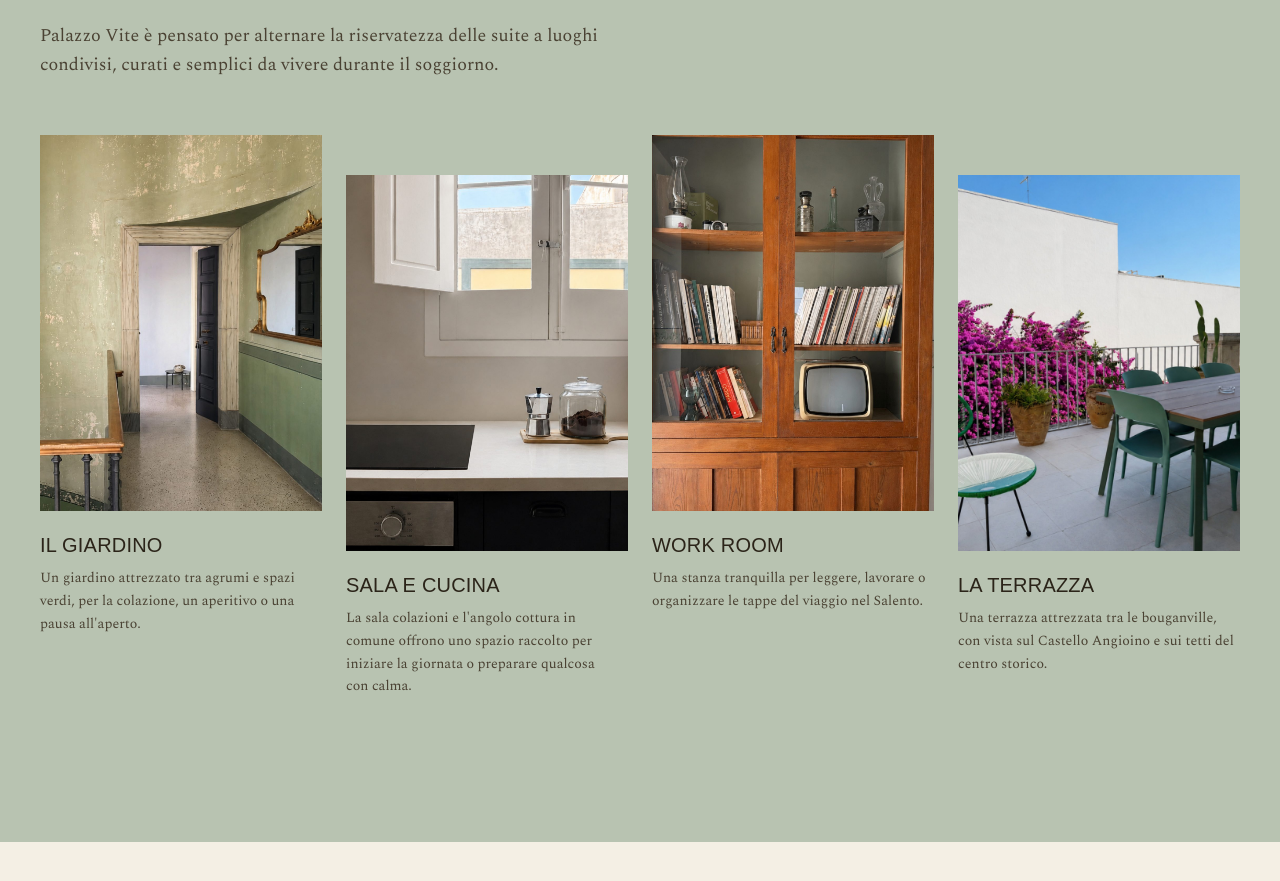
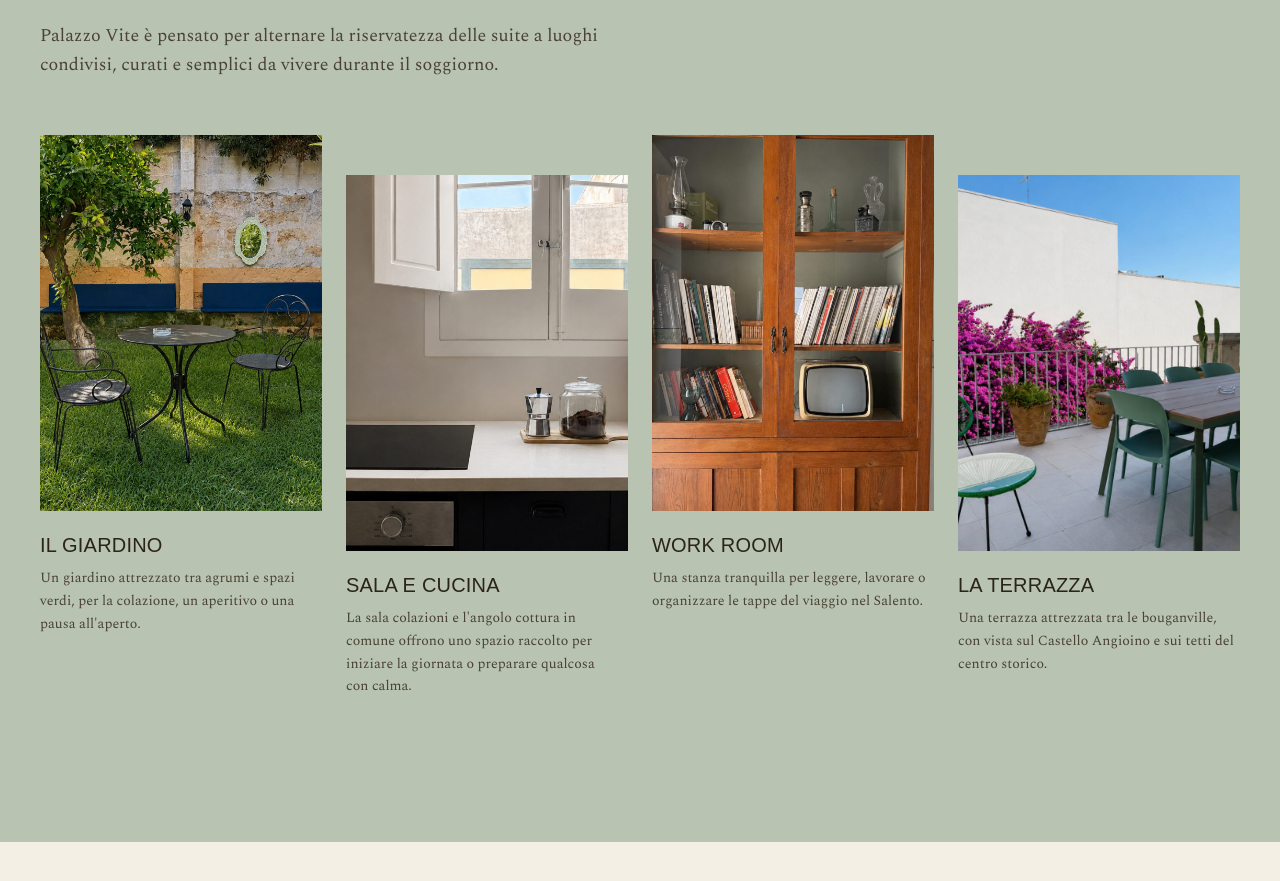
Before and after one commit to davidecaputopd-bot/palazzovite, a Next.js app: page / in a window 1280 px wide. Shown: the part 4440-5321 px from the top of the page. Built offline with nearby package versions, Linux system fonts and the light colour scheme; a web font is replaced by a local one.

Commit message:
Use garden photo in shared spaces section

```diff
--- a/app/components/PalazzoLife.tsx
+++ b/app/components/PalazzoLife.tsx
@@ -5,7 +5,7 @@ import { SPAZI_PHOTOS } from "@/app/data/photos";
 
 export default function PalazzoLife({ copy }: { copy: SiteCopy["spaces"] }) {
   const spaces = [
-    { name: copy.garden[0], desc: copy.garden[1], image: SPAZI_PHOTOS[1] },
+    { name: copy.garden[0], desc: copy.garden[1], image: "/foto/location-02.jpg" },
     { name: copy.breakfast[0], desc: copy.breakfast[1], image: SPAZI_PHOTOS[3] },
     { name: copy.work[0], desc: copy.work[1], image: SPAZI_PHOTOS[4] },
     { name: copy.terrace[0], desc: copy.terrace[1], image: "/foto/hero-01.jpg" },
```
